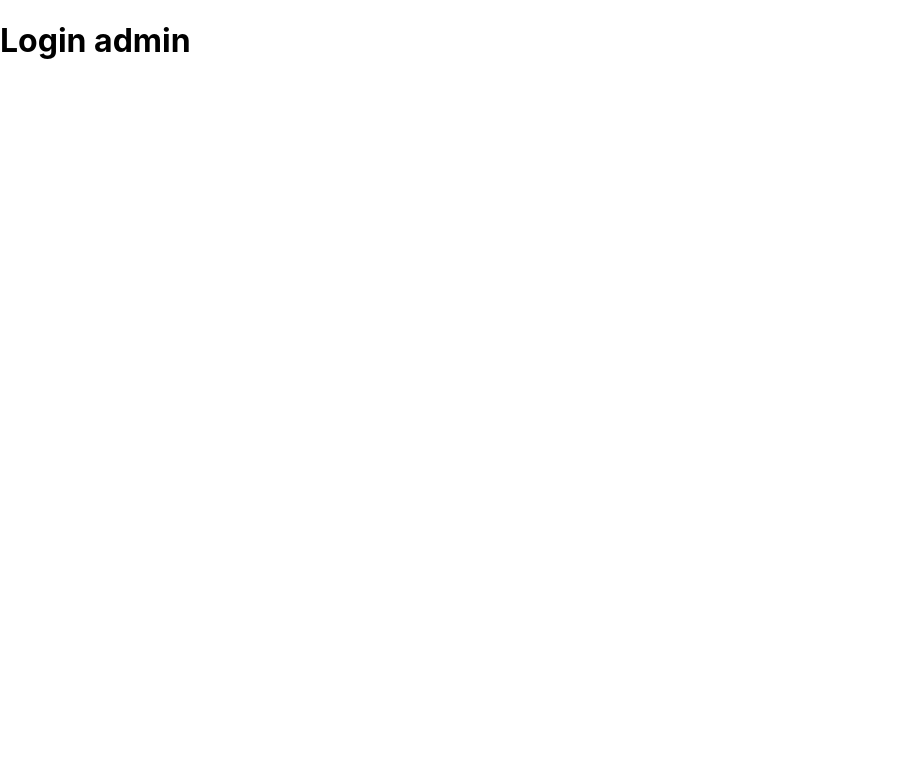
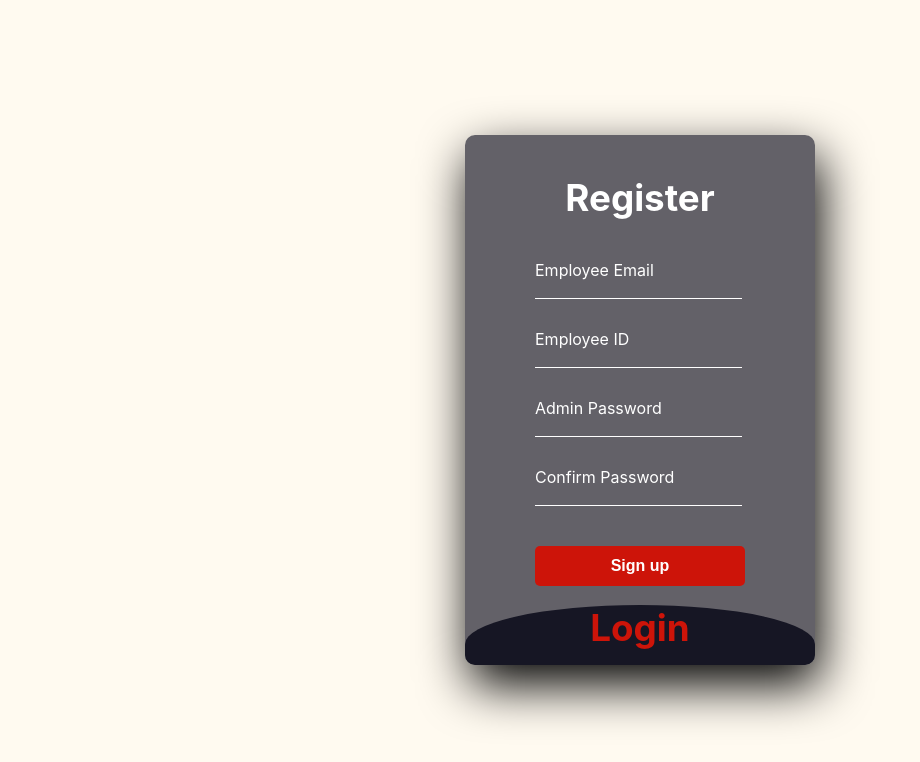
Before and after one commit to Varun-taneja/ATM-Banking-System-T1-Batch9, a React (Create React App) app in the folder bank-client/: page /login-admin in a window 1280 px wide. Shown: the top 762 px of the page, without its empty margins (0-920 px from the left). Built offline with nearby package versions, Linux system fonts and the light colour scheme.

Commit message:
updated login and register pages

```diff
--- /dev/null
+++ b/bank-client/src/Login.css
@@ -0,0 +1,128 @@
+.Authentication {
+    margin: 0;
+    padding: 0;
+    display: flex;
+    justify-content: center;
+    align-items: center;
+    min-height: 100vh;
+    background-color: floralwhite;
+    background-size: cover;
+    background-position: right;
+}
+
+.main {
+    width: 350px;
+    background-color: #161624aa;
+    height: 530px;
+    overflow: hidden;
+    border-radius: 10px;
+    box-shadow: 5px 20px 50px #000;
+}
+
+#chk {
+    display: none;
+}
+
+.signup {
+    position: relative;
+    width: 100%;
+    height: 100%;
+}
+
+.user-box {
+    position: relative;
+    width: 60%;
+    margin: 0px auto;
+}
+
+.authBtn {
+    width: 60%;
+    height: 40px;
+    margin: 10px auto;
+    justify-content: center;
+    display: block;
+    color: #fff;
+    background: #CD1409;
+    font-size: 1em;
+    font-weight: bold;
+    margin-top: 10px;
+    outline: none;
+    border: none;
+    border-radius: 5px;
+    transition: .2s ease-in;
+    cursor: pointer;
+}
+
+.login {
+    height: 470px;
+    background: #161624;
+    border-radius: 60% / 10%;
+    transform: translateY(-180px);
+    transition: .8s ease-in-out;
+}
+
+#chk:checked~.login {
+    transform: translateY(-530px);
+}
+
+#chk:checked~.login label {
+    transform: scale(1);
+}
+
+#chk:checked~.signup .sig {
+    transform: scale(.6);
+    margin-top: 10px;
+}
+
+.user-box label {
+    position: absolute;
+    top: 0px;
+    left: 0px;
+    font-size: 16px;
+    color: #fff;
+    pointer-events: none;
+    transition: .5s;
+}
+
+.user-box input {
+    padding: 10px 0;
+    font-size: 16px;
+    color: #fff;
+    margin-bottom: 30px;
+    border: none;
+    border-bottom: 1px solid #fff;
+    outline: none;
+    background: transparent;
+}
+
+.user-box input:focus~label,
+.user-box input:valid~label {
+    top: -20px;
+    left: 0;
+    color: #FFFF00;
+    font-size: 12px;
+    font-weight: bold;
+}
+
+label[for="chk"] {
+    font-size: 2.3em;
+    justify-content: center;
+    display: flex;
+    font-weight: bold;
+    cursor: pointer;
+    transition: .5s ease-in-out;
+}
+
+.sig {
+    color: #fff;
+    margin: 40px;
+}
+
+.log {
+    margin: 80px;
+}
+
+.login label,
+.login input {
+    color: #CD1409;
+}
--- a/bank-client/src/pages/Login.js
+++ b/bank-client/src/pages/Login.js
@@ -1,11 +1,98 @@
-import React from 'react';
+import "../Login.css";
+import React, { useRef, useState } from "react"
+import { useNavigate } from "react-router-dom"
 
 function Login() {
+    const emailRef = useRef()
+    const idRef = useRef()
+    const passwordRef = useRef()
+    const passwordConfirmRef = useRef()
+    const loginEmailRef = useRef()
+    const loginPasswordRef = useRef()
+    const [loading, setLoading] = useState(false)
+    const navigate = useNavigate()
+
+    async function handleSignUp(e) {
+        e.preventDefault()
+
+        if (passwordRef.current.value !== passwordConfirmRef.current.value) {
+            return alert("Passwords do not match")
+        }
+
+        try {
+            setLoading(true)
+            navigate("/")
+        } catch (err) {
+            alert(err.message.substring(
+                err.message.indexOf(":") + 1,
+                err.message.lastIndexOf("(")))
+        }
+
+        setLoading(false)
+    }
+
+    async function handleLogin(e) {
+        e.preventDefault()
+
+        try {
+            setLoading(true)
+            navigate("/")
+        } catch(err) {
+            alert(err.message.substring(
+                err.message.indexOf(":") + 1,
+                err.message.lastIndexOf("(")))
+        }
+
+        setLoading(false)
+    }
+
     return (
-        <React.Fragment>
-            <h1>Login admin</h1>
-        </React.Fragment>
-    )
+        <div>
+            {/* <h3 style={{color:'black'}}>ATM Banking System</h3> */}
+            <div className="Authentication">
+                <div className="main">
+                    <input type="checkbox" id="chk" />
+                    <div className="signup">
+                        <form onSubmit={handleSignUp}>
+                            <label for="chk" className="sig">Register</label>
+                            <div className="user-box">
+                                <input type="text" title="Email" ref={emailRef} required />
+                                <label>Employee Email</label>
+                            </div>
+                            <div className="user-box">
+                                <input type="text" title="ID" ref={idRef} required />
+                                <label>Employee ID</label>
+                            </div>
+                            <div className="user-box">
+                                <input type="password" title="Admin password" ref={passwordRef}  required />
+                                <label>Admin Password</label>
+                            </div>
+                            <div className="user-box">
+                                <input type="password" title="Confirm password" ref={passwordConfirmRef}  required />
+                                <label>Confirm Password</label>
+                            </div>
+                            <button className="authBtn" disabled={loading} type="submit">Sign up</button>
+                        </form>
+                    </div>
+
+                    <div className="login">
+                        <form onSubmit={handleLogin}>
+                            <label for="chk" className="log">Login</label>
+                            <div className="user-box">
+                                <input type="text" title="Enter Username" ref={loginEmailRef}  required />
+                                <label>Username</label>
+                            </div>
+                            <div className="user-box">
+                                <input type="password" title="Enter password" ref={loginPasswordRef}  required />
+                                <label>Password</label>
+                            </div>
+                            <button className="authBtn" disabled={loading} type="submit">Login</button>
+                        </form>
+                    </div>
+                </div>
+            </div>
+        </div>
+    );
 }
 
 export default Login;
```
